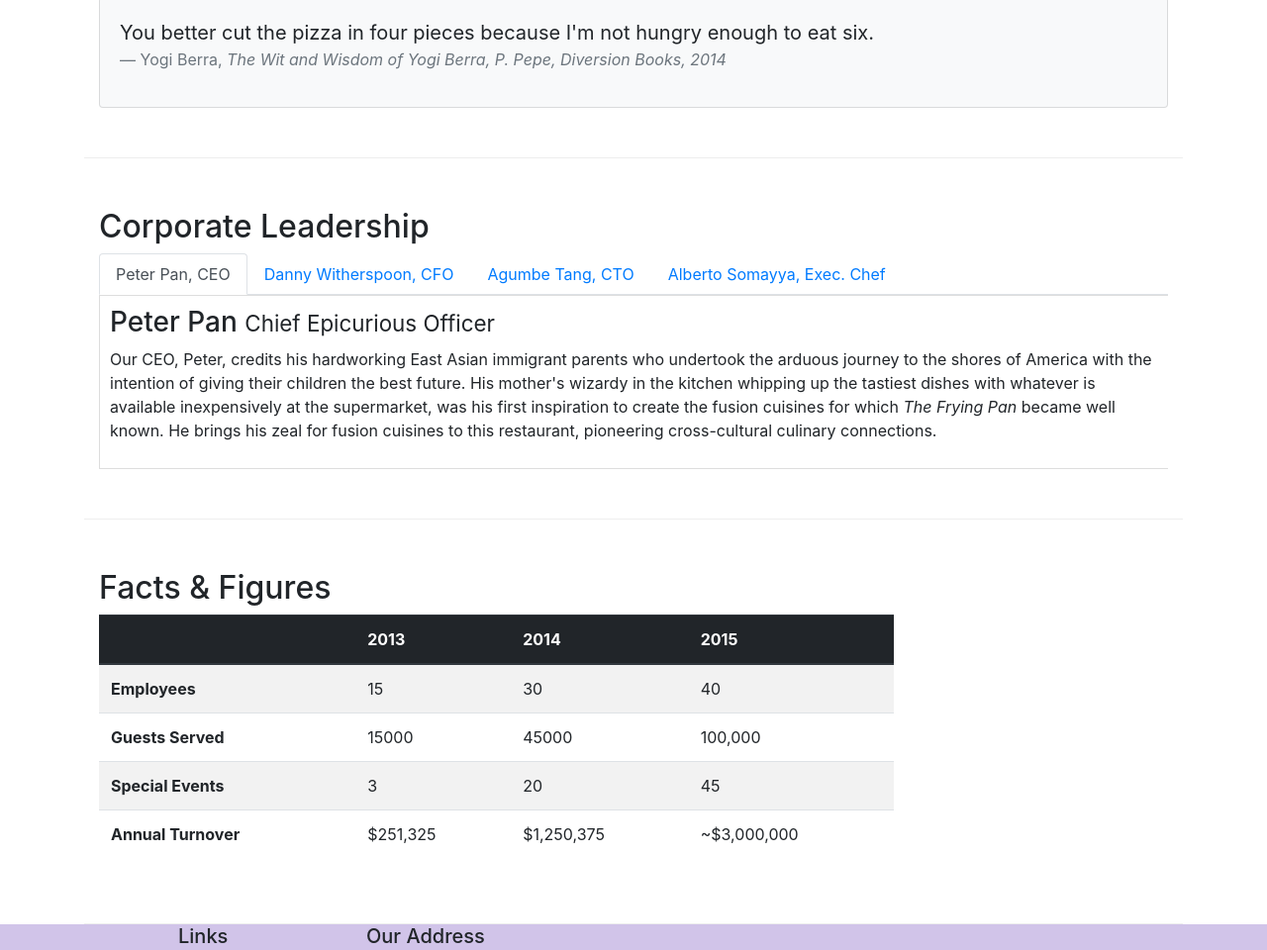
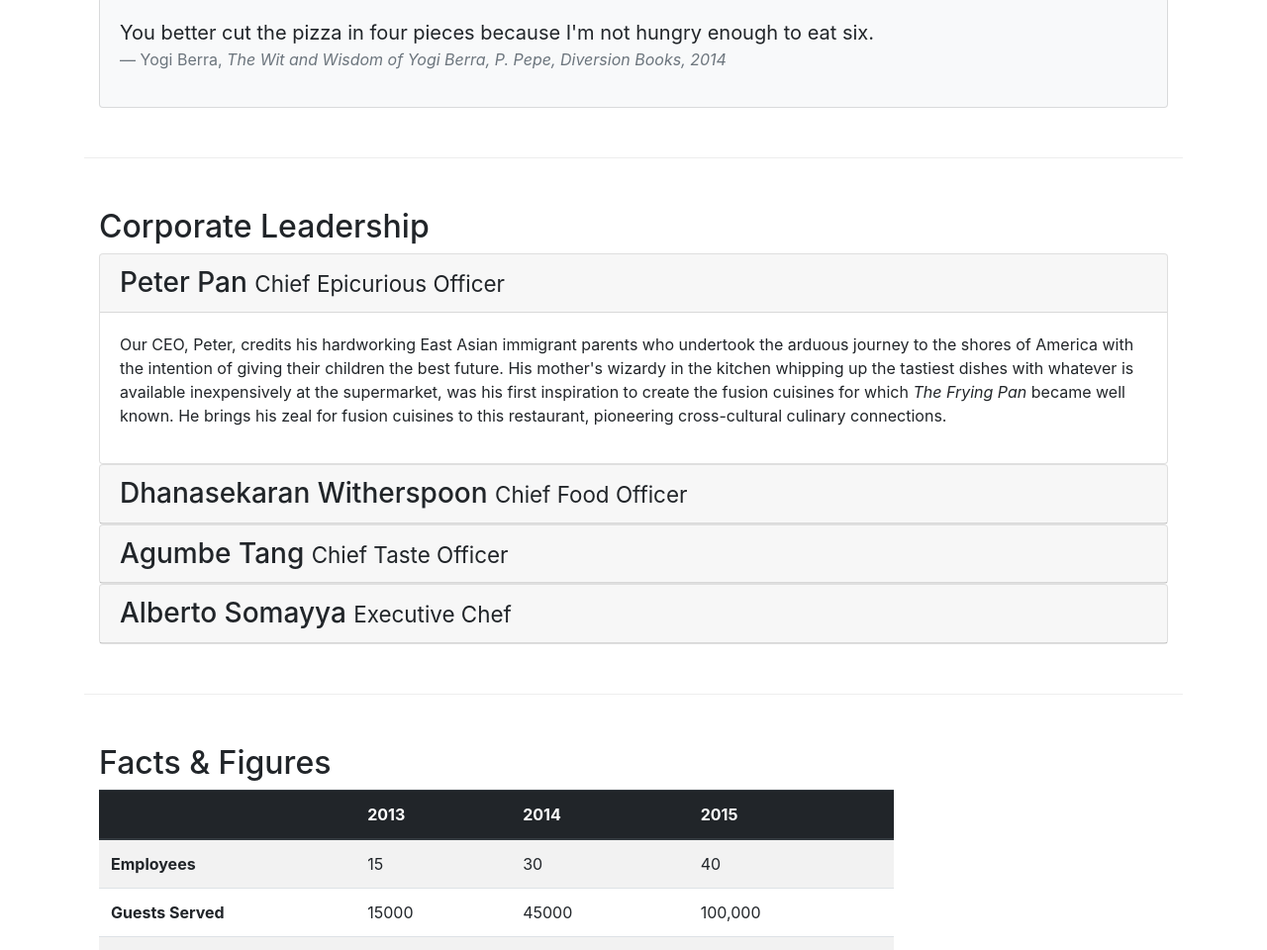
Before and after one commit to kiranrohra/Front-End-Web-UI-Framework, a website: page aboutus.html in a window 1280 px wide. Shown: the part 762-1722 px from the top of the page at 99% size. Drawn offline with nearby package versions, Linux system fonts and the light colour scheme.

Commit message:
Accordions

```diff
--- a/aboutus.html
+++ b/aboutus.html
@@ -96,8 +96,73 @@
             </div>
         </div>
 
+        <!-- accordions  -->
+         <div class="row row-content">
+            <div class="col">
+                <h2>Corporate Leadership</h2>
+                <div id="accordion">
+                    <div class="card">
+                            <div class="card-header" role="tab" id="peterhead">
+                            <h3 class="mb-0">
+                                <a class="collapsed" data-toggle="collapse" data-target="#peter">
+                                Peter Pan <small>Chief Epicurious Officer</small>
+                                </a>
+                            </h3>
+                        </div>
+                        <div class="collapse show" id="peter" data-parent="#accordion">
+                            <div class="card-body">
+                                <p class="d-none d-sm-block">Our CEO, Peter, credits his hardworking East Asian immigrant parents who undertook the arduous journey to the shores of America with the intention of giving their children the best future. His mother's wizardy in the kitchen whipping up the tastiest dishes with whatever is available inexpensively at the supermarket, was his first inspiration to create the fusion cuisines for which <em>The Frying Pan</em> became well known. He brings his zeal for fusion cuisines to this restaurant, pioneering cross-cultural culinary connections.</p>
+                            </div>
+                        </div>
+                    </div>
+                        <div class="card">
+                            <div class="card-header" role="tab" id="dannyhead">
+                            <h3 class="mb-0">
+                                <a class="collapsed" data-toggle="collapse" data-target="#danny">
+                                Dhanasekaran Witherspoon <small>Chief Food Officer</small>
+                                </a>
+                            </h3>
+                        </div>
+                        <div class="collapse" id="danny" data-parent="#accordion">
+                            <div class="card-body">
+                                <p class="d-none d-sm-block">Our CFO, Danny, as he is affectionately referred to by his colleagues, comes from a long established family tradition in farming and produce. His experiences growing up on a farm in the Australian outback gave him great appreciation for varieties of food sources. As he puts it in his own words, <em>Everything that runs, wins, and everything that stays, pays!</em></p>
+                            </div>
+                        </div>
+                    </div>
+                    <div class="card">
+                            <div class="card-header" role="tab" id="agumbehead">
+                            <h3 class="mb-0">
+                                <a class="collapsed" data-toggle="collapse" data-target="#agumbe">
+                                Agumbe Tang <small>Chief Taste Officer</small>
+                                </a>
+                            </h3>
+                        </div>
+                        <div class="collapse" id="agumbe" data-parent="#accordion">
+                            <div class="card-body">
+                                <p class="d-none d-sm-block">Blessed with the most discerning gustatory sense, Agumbe, our CTO, personally ensures that every dish that we serve meets his exacting tastes. Our chefs dread the tongue lashing that ensues if their dish does not meet his exacting standards. He lives by his motto, <em>You click only if you survive my lick.</em></p>
+                            </div>
+                        </div>
+                    </div>
+                    <div class="card">
+                            <div class="card-header" role="tab" id="albertohead">
+                            <h3 class="mb-0">
+                                <a class="collapsed" data-toggle="collapse" data-target="#alberto">
+                                Alberto Somayya <small>Executive Chef</small>
+                                </a>
+                            </h3>
+                        </div>
+                        <div class="collapse" id="alberto" data-parent="#accordion">
+                            <div class="card-body">
+                                <p class="d-none d-sm-block">Award winning three-star Michelin chef with wide International experience having worked closely with whos-who in the culinary world, he specializes in creating mouthwatering Indo-Italian fusion experiences. He says, <em>Put together the cuisines from the two craziest cultures, and you get a winning hit! Amma Mia!</em></p>
+                            </div>
+                        </div>
+                    </div>
 
-        <div class="row row-content">
+                </div>
+            </div>
+       </div>
+        <!-- tabs -->
+       <!--  <div class="row row-content">
             <div class="col">
                 <h2>Corporate Leadership</h2>
                 <ul class="nav nav-tabs">
@@ -138,7 +203,7 @@
                     </div>
                 </div>
             </div>
-       </div>
+       </div> -->
 
        <div class="row row-content">
            <div class="col-12 col-sm-9">
```
